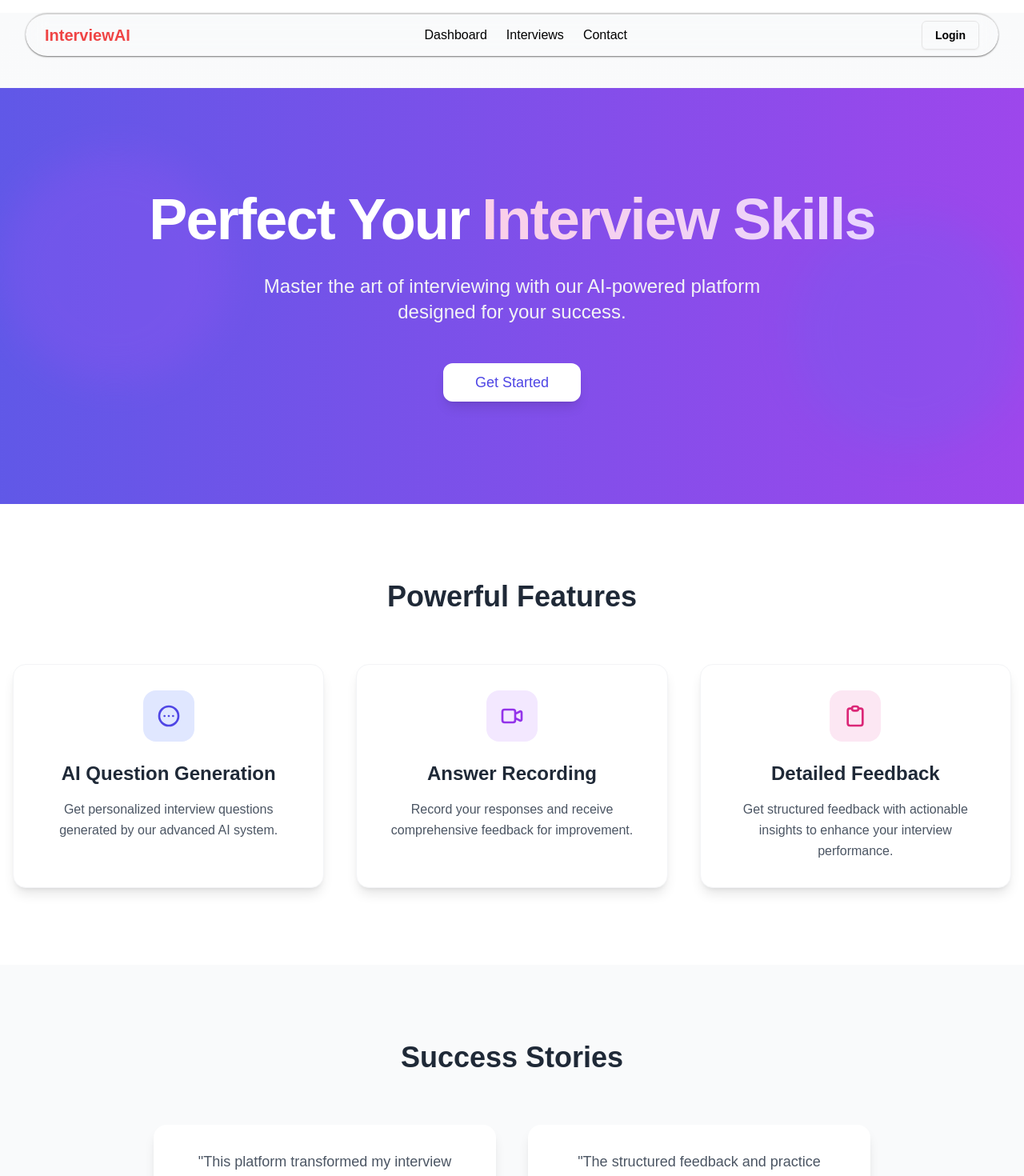
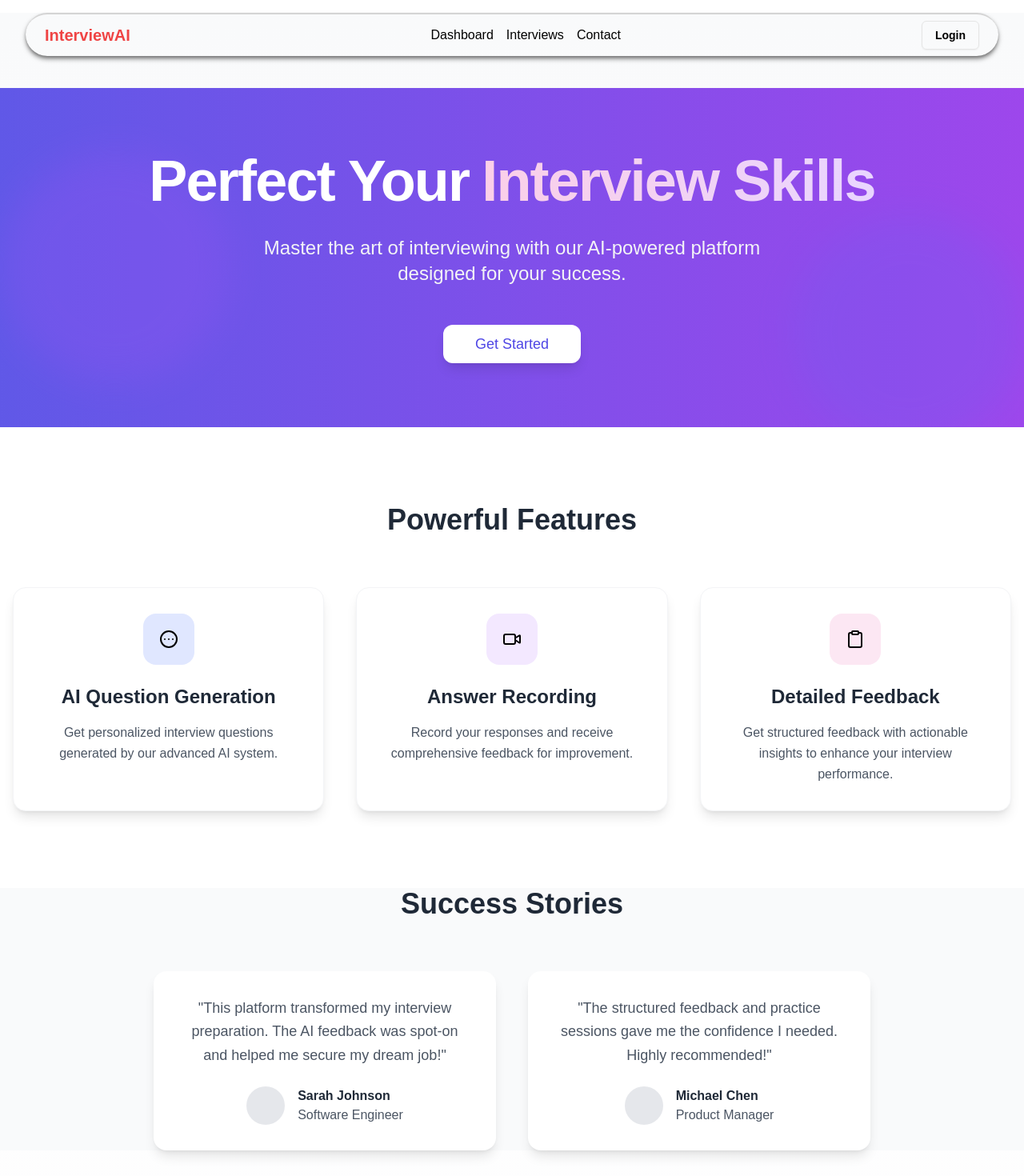
Before and after one commit to git-mern/InterviewAI, a Next.js app: page / in a window 1280 px wide. Shown: the top 1470 px of the page at 80% size. Built offline with nearby package versions, Linux system fonts and the light colour scheme; no server answers.

Commit message:
Chnages in Landing Page

```diff
--- a/app/dashboard/_components/navbar.jsx
+++ b/app/dashboard/_components/navbar.jsx
@@ -6,40 +6,37 @@ import Link from "next/link";
 import { usePathname, useRouter } from "next/navigation";
 import React from "react";
 
+const links = [
+  { link: "/dashboard", title: "Dashboard", path: "/dashboard" },
+  {
+    link: "/dashboard/interview",
+    title: "Interviews",
+    path: "/dashboard/interview",
+  },
+  { link: "/contact", title: "Contact", path: "/contact" },
+];
+
 const Navbar = () => {
   const path = usePathname();
   const router = useRouter();
 
   return (
-    <div className="flex py-2 px-6 items-center justify-between bg--500 shadow-sm border-t-2 border-neutral-300 shadow-neutral-500 my-4 mx-8 rounded-full backdrop-blur-md">
+    <div className="flex py-2 px-6 items-center justify-between shadow-md border-t-2 border-neutral-300 shadow-neutral-500 my-4 mx-8 rounded-full">
       <Link href="/" className="text-red-500 font-bold text-xl">
         InterviewAI
       </Link>
-      <div>
-        <div className="md:flex gap-4 hidden ">
-          <Link
-            href="/dashboard"
-            className={`hover:text-black cursor-pointer transition ease-in-out py-0.5 px-1 ${
-              path == "/dashboard" && "bg-slate-300 py-0.5 rounded-md px-1"
-            }`}>
-            Dashboard
-          </Link>
-          <Link
-            href="/dashboard/interview"
-            className={`hover:text-black cursor-pointer transition-all py-0.5 px-1  ${
-              path == `/dashboard/interview` &&
-              " bg-slate-300 py-0.5 px-1 rounded-md text-black"
-            }`}>
-            Interviews
-          </Link>
-          <Link
-            href="/contact"
-            className={`hover:text-black cursor-pointer transition-all py-0.5 px-1  ${
-              path == "/contact" && "bg-slate-300 py-0.5 px-1 rounded-md"
-            }`}>
-            Contact
-          </Link>
-        </div>
+      <div className="flex gap-2 items-center">
+        {links.map((links, index) => (
+          <div key={index} className="md:flex gap-4 hidden ">
+            <Link
+              href={links.link}
+              className={`hover:text-black cursor-pointer transition ease-in-out p-1 ${
+                path == links.path && "bg-slate-300 py-0.5 rounded-md px-1"
+              }`}>
+              {links.title}
+            </Link>
+          </div>
+        ))}
       </div>
       <SignedOut>
         <Button
--- a/app/page.jsx
+++ b/app/page.jsx
@@ -2,6 +2,8 @@ import { Button } from "@/components/ui/button";
 import Navbar from "./dashboard/_components/navbar";
 import { SignedIn, SignedOut } from "@clerk/nextjs";
 import Link from "next/link";
+import Features from "@/components/features";
+import Testimonial from "@/components/testimonial";
 
 export default function Home() {
   return (
@@ -9,7 +11,7 @@ export default function Home() {
       <Navbar />
       <div className="min-h-screen">
         {/* Hero Section */}
-        <section className="relative overflow-hidden py-32 mt-10">
+        <section className="relative overflow-hidden py-20 mt-10">
           <div className="absolute inset-0 bg-gradient-to-r from-indigo-600 to-purple-600 opacity-90" />
           {/* Decorative elements */}
           <div className="absolute inset-0 opacity-20">
@@ -46,121 +48,9 @@ export default function Home() {
         </section>
 
         {/* Features Section */}
-        <section className="py-24 bg-white">
-          <div className="container mx-auto px-4 text-center">
-            <h2 className="text-4xl font-bold mb-16 text-gray-800">
-              Powerful Features
-            </h2>
-            <div className="grid md:grid-cols-3 gap-10">
-              <div className="p-8 bg-white rounded-2xl shadow-lg hover:shadow-xl transition-shadow duration-300 border border-gray-100">
-                <div className="w-16 h-16 bg-indigo-100 rounded-2xl flex items-center justify-center mx-auto mb-6">
-                  <svg
-                    className="w-8 h-8 text-indigo-600"
-                    fill="none"
-                    stroke="currentColor"
-                    viewBox="0 0 24 24">
-                    <path
-                      strokeLinecap="round"
-                      strokeLinejoin="round"
-                      strokeWidth="2"
-                      d="M8 12h.01M12 12h.01M16 12h.01M21 12a9 9 0 11-18 0 9 9 0 0118 0z"
-                    />
-                  </svg>
-                </div>
-                <h3 className="text-2xl font-bold mb-4 text-gray-800">
-                  AI Question Generation
-                </h3>
-                <p className="text-gray-600 leading-relaxed">
-                  Get personalized interview questions generated by our advanced
-                  AI system.
-                </p>
-              </div>
-              <div className="p-8 bg-white rounded-2xl shadow-lg hover:shadow-xl transition-shadow duration-300 border border-gray-100">
-                <div className="w-16 h-16 bg-purple-100 rounded-2xl flex items-center justify-center mx-auto mb-6">
-                  <svg
-                    className="w-8 h-8 text-purple-600"
-                    fill="none"
-                    stroke="currentColor"
-                    viewBox="0 0 24 24">
-                    <path
-                      strokeLinecap="round"
-                      strokeLinejoin="round"
-                      strokeWidth="2"
-                      d="M15 10l4.553-2.276A1 1 0 0121 8.618v6.764a1 1 0 01-1.447.894L15 14M5 18h8a2 2 0 002-2V8a2 2 0 00-2-2H5a2 2 0 00-2 2v8a2 2 0 002 2z"
-                    />
-                  </svg>
-                </div>
-                <h3 className="text-2xl font-bold mb-4 text-gray-800">
-                  Answer Recording
-                </h3>
-                <p className="text-gray-600 leading-relaxed">
-                  Record your responses and receive comprehensive feedback for
-                  improvement.
-                </p>
-              </div>
-              <div className="p-8 bg-white rounded-2xl shadow-lg hover:shadow-xl transition-shadow duration-300 border border-gray-100">
-                <div className="w-16 h-16 bg-pink-100 rounded-2xl flex items-center justify-center mx-auto mb-6">
-                  <svg
-                    className="w-8 h-8 text-pink-600"
-                    fill="none"
-                    stroke="currentColor"
-                    viewBox="0 0 24 24">
-                    <path
-                      strokeLinecap="round"
-                      strokeLinejoin="round"
-                      strokeWidth="2"
-                      d="M9 5H7a2 2 0 00-2 2v12a2 2 0 002 2h10a2 2 0 002-2V7a2 2 0 00-2-2h-2M9 5a2 2 0 002 2h2a2 2 0 002-2M9 5a2 2 0 012-2h2a2 2 0 012 2"
-                    />
-                  </svg>
-                </div>
-                <h3 className="text-2xl font-bold mb-4 text-gray-800">
-                  Detailed Feedback
-                </h3>
-                <p className="text-gray-600 leading-relaxed">
-                  Get structured feedback with actionable insights to enhance
-                  your interview performance.
-                </p>
-              </div>
-            </div>
-          </div>
-        </section>
-
+        <Features />
         {/* Testimonials Section */}
-        <section className="py-24 bg-gray-50">
-          <div className="container mx-auto px-4 text-center">
-            <h2 className="text-4xl font-bold mb-16 text-gray-800">
-              Success Stories
-            </h2>
-            <div className="grid md:grid-cols-2 gap-10 max-w-4xl mx-auto">
-              <div className="p-8 bg-white rounded-2xl shadow-lg hover:shadow-xl transition-shadow duration-300">
-                <p className="text-gray-600 mb-6 text-lg leading-relaxed">
-                  "This platform transformed my interview preparation. The AI
-                  feedback was spot-on and helped me secure my dream job!"
-                </p>
-                <div className="flex items-center justify-center">
-                  <div className="w-12 h-12 bg-gray-200 rounded-full mr-4"></div>
-                  <div className="text-left">
-                    <p className="font-bold text-gray-800">Sarah Johnson</p>
-                    <p className="text-gray-600">Software Engineer</p>
-                  </div>
-                </div>
-              </div>
-              <div className="p-8 bg-white rounded-2xl shadow-lg hover:shadow-xl transition-shadow duration-300">
-                <p className="text-gray-600 mb-6 text-lg leading-relaxed">
-                  "The structured feedback and practice sessions gave me the
-                  confidence I needed. Highly recommended!"
-                </p>
-                <div className="flex items-center justify-center">
-                  <div className="w-12 h-12 bg-gray-200 rounded-full mr-4"></div>
-                  <div className="text-left">
-                    <p className="font-bold text-gray-800">Michael Chen</p>
-                    <p className="text-gray-600">Product Manager</p>
-                  </div>
-                </div>
-              </div>
-            </div>
-          </div>
-        </section>
+        <Testimonial />
 
         {/* CTA Section */}
         <section className="relative overflow-hidden py-24">
--- a/components/features.jsx
+++ b/components/features.jsx
@@ -1,25 +1,49 @@
+import { CircleEllipsis, Clipboard, VideoIcon } from "lucide-react";
 import React from "react";
 
 const Features = () => {
   return (
     <div>
-      <section className="py-20">
+      <section className="py-24 bg-white">
         <div className="container mx-auto px-4 text-center">
-          <h2 className="text-3xl font-bold mb-12">Key Features</h2>
-          <div className="grid md:grid-cols-3 gap-8">
-            <div className="p-6 bg-white rounded-lg shadow-lg">
-              <h3 className="text-xl font-bold mb-4">Feature</h3>
-              <p>You can generate Interview Questions from AI.</p>
+          <h2 className="text-4xl font-bold mb-16 text-gray-800">
+            Powerful Features
+          </h2>
+          <div className="grid md:grid-cols-3 gap-10">
+            <div className="p-8 bg-white rounded-2xl shadow-lg hover:shadow-xl transition-shadow duration-300 border border-gray-100">
+              <div className="w-16 h-16 bg-indigo-100 rounded-2xl flex items-center justify-center mx-auto mb-6">
+                <CircleEllipsis />
+              </div>
+              <h3 className="text-2xl font-bold mb-4 text-gray-800">
+                AI Question Generation
+              </h3>
+              <p className="text-gray-600 leading-relaxed">
+                Get personalized interview questions generated by our advanced
+                AI system.
+              </p>
             </div>
-            <div className="p-6 bg-white rounded-lg shadow-lg">
-              <h3 className="text-xl font-bold mb-4">Feature</h3>
-              <p>Record Answers And send it for review.</p>
+            <div className="p-8 bg-white rounded-2xl shadow-lg hover:shadow-xl transition-shadow duration-300 border border-gray-100">
+              <div className="w-16 h-16 bg-purple-100 rounded-2xl flex items-center justify-center mx-auto mb-6">
+                <VideoIcon />
+              </div>
+              <h3 className="text-2xl font-bold mb-4 text-gray-800">
+                Answer Recording
+              </h3>
+              <p className="text-gray-600 leading-relaxed">
+                Record your responses and receive comprehensive feedback for
+                improvement.
+              </p>
             </div>
-            <div className="p-6 bg-white rounded-lg shadow-lg">
-              <h3 className="text-xl font-bold mb-4">Feature</h3>
-              <p>
-                A well Structured Feedback Page. Where you will get remark and
-                feedback on your answers.
+            <div className="p-8 bg-white rounded-2xl shadow-lg hover:shadow-xl transition-shadow duration-300 border border-gray-100">
+              <div className="w-16 h-16 bg-pink-100 rounded-2xl flex items-center justify-center mx-auto mb-6">
+                <Clipboard />
+              </div>
+              <h3 className="text-2xl font-bold mb-4 text-gray-800">
+                Detailed Feedback
+              </h3>
+              <p className="text-gray-600 leading-relaxed">
+                Get structured feedback with actionable insights to enhance your
+                interview performance.
               </p>
             </div>
           </div>
--- a/components/testimonial.jsx
+++ b/components/testimonial.jsx
@@ -3,21 +3,37 @@ import React from "react";
 const Testimonial = () => {
   return (
     <div>
-      <section className="bg-gray-200 py-20">
+      <section className=" mb-20 bg-gray-50">
         <div className="container mx-auto px-4 text-center">
-          <h2 className="text-3xl font-bold mb-12">What Our Users Say</h2>
-          <div className="grid md:grid-cols-2 gap-8">
-            <div className="p-6 bg-white rounded-lg shadow-lg">
-              <p className="mb-4">
-                "This platform is amazing! It helped me ace my interview."
+          <h2 className="text-4xl font-bold mb-16 text-gray-800">
+            Success Stories
+          </h2>
+          <div className="grid md:grid-cols-2 gap-10 max-w-4xl mx-auto">
+            <div className="p-8 bg-white rounded-2xl shadow-lg hover:shadow-xl transition-shadow duration-300">
+              <p className="text-gray-600 mb-6 text-lg leading-relaxed">
+                "This platform transformed my interview preparation. The AI
+                feedback was spot-on and helped me secure my dream job!"
               </p>
-              <p className="font-bold">- User</p>
+              <div className="flex items-center justify-center">
+                <div className="w-12 h-12 bg-gray-200 rounded-full mr-4"></div>
+                <div className="text-left">
+                  <p className="font-bold text-gray-800">Sarah Johnson</p>
+                  <p className="text-gray-600">Software Engineer</p>
+                </div>
+              </div>
             </div>
-            <div className="p-6 bg-white rounded-lg shadow-lg">
-              <p className="mb-4">
-                "The AI feedback was incredibly helpful and insightful."
+            <div className="p-8 bg-white rounded-2xl shadow-lg hover:shadow-xl transition-shadow duration-300">
+              <p className="text-gray-600 mb-6 text-lg leading-relaxed">
+                "The structured feedback and practice sessions gave me the
+                confidence I needed. Highly recommended!"
               </p>
-              <p className="font-bold">- User</p>
+              <div className="flex items-center justify-center">
+                <div className="w-12 h-12 bg-gray-200 rounded-full mr-4"></div>
+                <div className="text-left">
+                  <p className="font-bold text-gray-800">Michael Chen</p>
+                  <p className="text-gray-600">Product Manager</p>
+                </div>
+              </div>
             </div>
           </div>
         </div>
```
